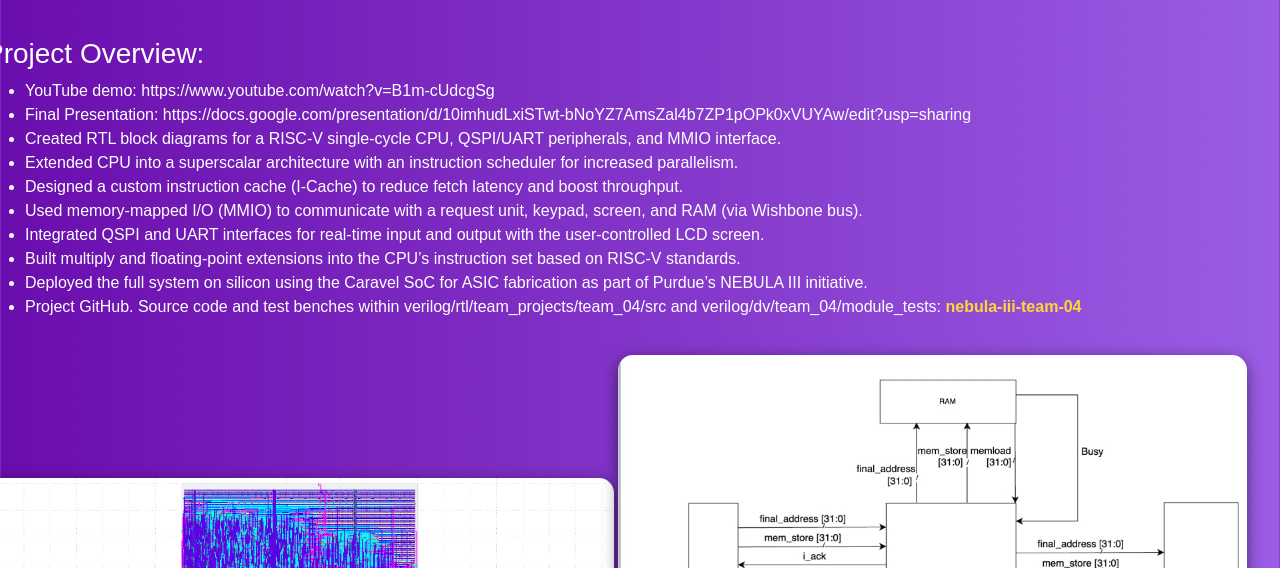
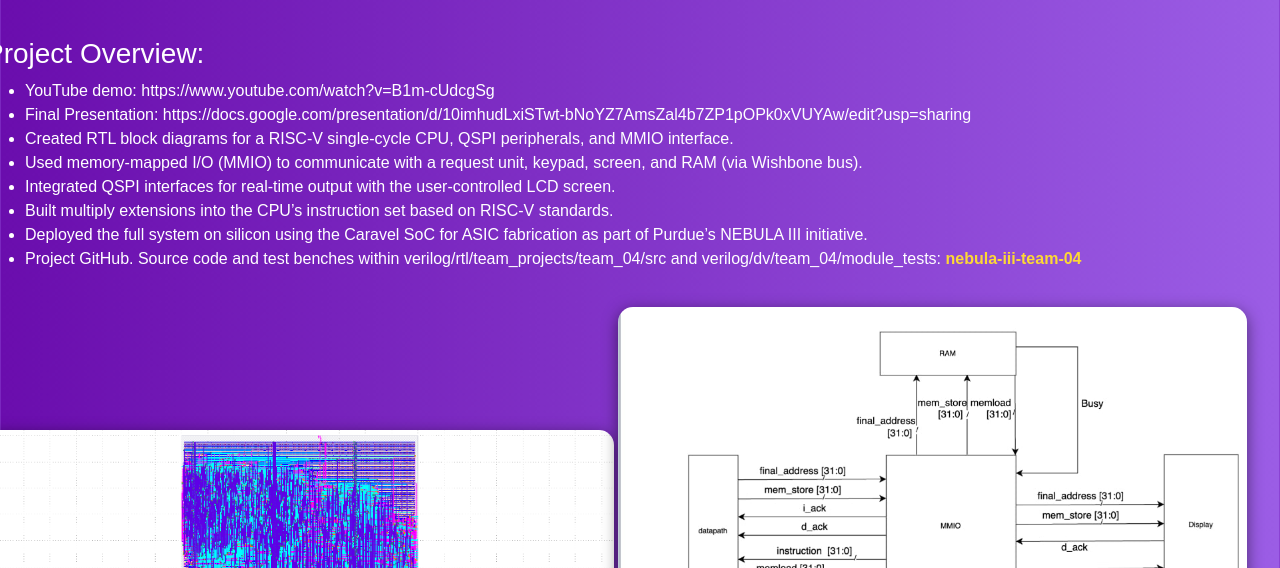
Before and after one commit to omarhabli/Omars-Projects, a plain HTML site: page index.html in a window 1280 px wide. Shown: the part 232-800 px from the top of the page. Drawn offline with nearby package versions, Linux system fonts and the light colour scheme.

Commit message:
Update project title and description in index.html

```diff
--- a/index.html
+++ b/index.html
@@ -3,7 +3,7 @@
 <head>
     <meta charset="UTF-8">
     <meta name="viewport" content="width=device-width, initial-scale=1.0">
-    <title>Graphing Calculator with RISC-V 32 Bit Super Scalar CPU with I-cache and Optimized Instruction Set - Omar Habli's Projects</title>
+    <title>Graphing Calculator ASIC with RISC-V 32 Bit with extended Instruction Set - Omar Habli's Projects</title>
     <link rel="stylesheet" href="https://cdnjs.cloudflare.com/ajax/libs/bootstrap/4.5.2/css/bootstrap.min.css">
     <style>
         /* General Body Styling */
@@ -153,12 +153,10 @@
         <ul class="bullet-list">
 			<li>YouTube demo: https://www.youtube.com/watch?v=B1m-cUdcgSg</li>
 			<li>Final Presentation: https://docs.google.com/presentation/d/10imhudLxiSTwt-bNoYZ7AmsZal4b7ZP1pOPk0xVUYAw/edit?usp=sharing</li>
-            <li>Created RTL block diagrams for a RISC-V single-cycle CPU, QSPI/UART peripherals, and MMIO interface.</li>
-            <li>Extended CPU into a superscalar architecture with an instruction scheduler for increased parallelism.</li>
-            <li>Designed a custom instruction cache (I-Cache) to reduce fetch latency and boost throughput.</li>
+            <li>Created RTL block diagrams for a RISC-V single-cycle CPU, QSPI peripherals, and MMIO interface.</li>
             <li>Used memory-mapped I/O (MMIO) to communicate with a request unit, keypad, screen, and RAM (via Wishbone bus).</li>
-            <li>Integrated QSPI and UART interfaces for real-time input and output with the user-controlled LCD screen.</li>
-            <li>Built multiply and floating-point extensions into the CPU’s instruction set based on RISC-V standards.</li>
+            <li>Integrated QSPI interfaces for real-time output with the user-controlled LCD screen.</li>
+            <li>Built multiply extensions into the CPU’s instruction set based on RISC-V standards.</li>
             <li>Deployed the full system on silicon using the Caravel SoC for ASIC fabrication as part of Purdue’s NEBULA III initiative.</li>
             <li>Project GitHub. Source code and test benches within verilog/rtl/team_projects/team_04/src and verilog/dv/team_04/module_tests:
                 <a href="https://github.com/STARS-Design-Track-2025/nebula-iii-team-04" target="_blank" style="color: #fdd835; font-weight: bold;">
```
